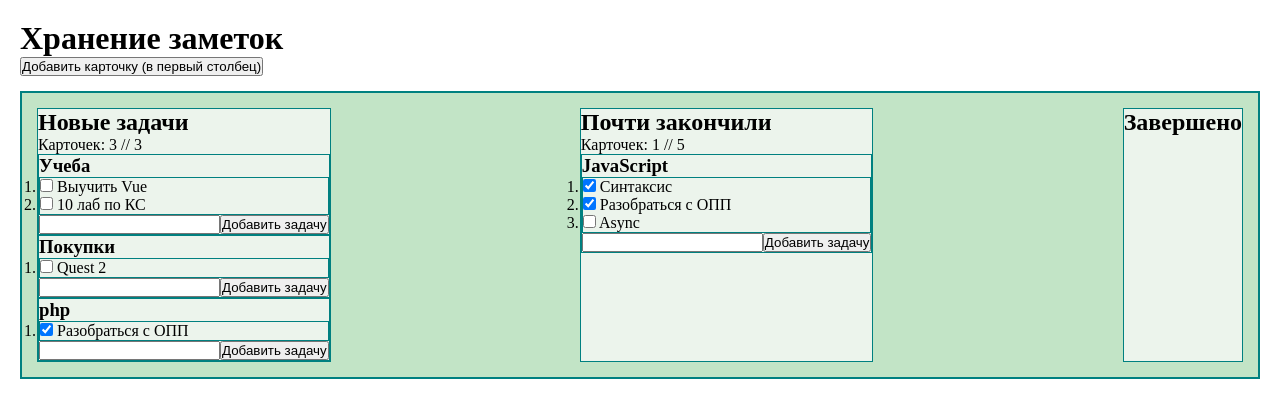
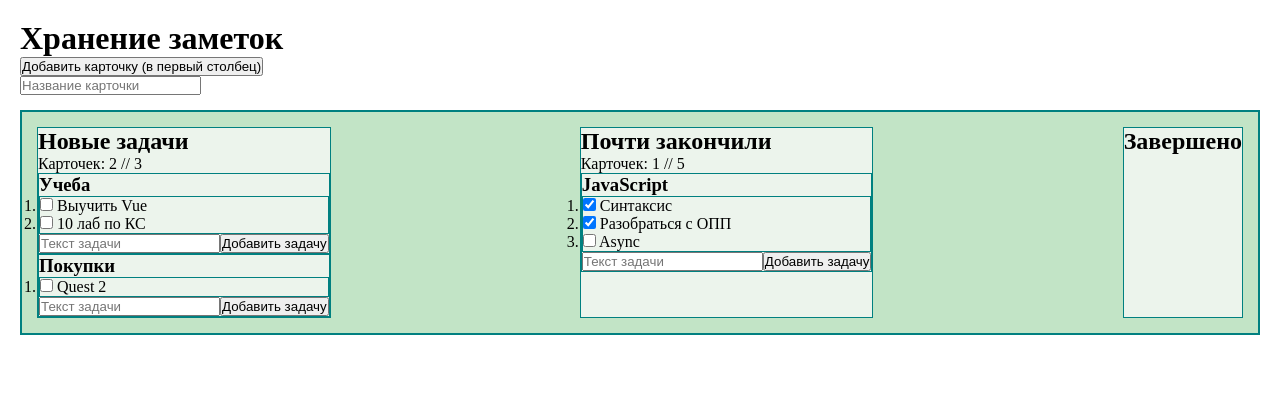
Before and after one commit to scarioneq/vue_practice_task2, a Vue app: page / in a window 1280 px wide. Shown: the top 418 px of the page. Built offline with nearby package versions, Linux system fonts and the light colour scheme.

Commit message:
создание карточки + логика по максимальному кол-ву карточек в 1 столбце готова, + начал делать логику создания задачи в карточке

```diff
--- a/src/App.vue
+++ b/src/App.vue
@@ -2,9 +2,18 @@
   <div class="app">
     <h1>Хранение заметок</h1>
     <div class="btn-card">
-      <button>Добавить карточку (в первый столбец)</button>
+      <form @submit.prevent>
+        <button @click="addCard()">Добавить карточку (в первый столбец)</button>
+        <br>
+        <input
+            type="text"
+            placeholder="Название карточки"
+            v-model="card.title"
+        >
+      </form>
+
     </div>
-    <Board :cards="cards" @task-toggled="[updateCompletedCards, editCardColumn]" />
+    <Board :cards="cards" @task-toggled="updateCompletedCards" @createTaskEvent="createTask"/>
   </div>
 </template>
 
@@ -16,6 +25,9 @@ export default {
   components: {Board},
   data() {
     return {
+      card : {
+        title: '',
+      },
       cards: [
         {
           id: 1,
@@ -36,14 +48,6 @@ export default {
         },
         {
           id: 3,
-          title: 'php',
-          column: 1,
-          tasks: [
-            {id: 1, text: 'Разобраться с ОПП', completed: true},
-          ],
-        },
-        {
-          id: 4,
           title: 'JavaScript',
           column: 2,
           tasks: [
@@ -56,13 +60,42 @@ export default {
     }
   },
   methods: {
+    createTask() {
+      console.log('1234');
+    },
+    addCard() {
+      // console.log(this.cards.length + "", this.card.title)
+      const cardsColumnOne = this.cards.filter(c => c.column === 1).length
+      // console.log(cardsColumnOne)
+
+      if (!(cardsColumnOne >= 3)) {
+        const card = {
+          id: this.cards.length + 1,
+          title: this.card.title,
+          column: 1,
+          tasks: []
+        }
+        this.cards.push(card)
+      }
+    },
     updateCompletedCards(data) {
       const card = this.cards.find(card => card.id === data.cardId)
+
       const task = card.tasks.find(task => task.id === data.taskId)
       task.completed = !task.completed
+      this.editCardColumn(card, task)
     },
-    editCardColumn(data) {
-
+    editCardColumn(card, task) {
+      const total = card.tasks.length
+      const completed = card.tasks.filter(t => t.completed).length
+      const percent = total === 0 ? 0 : (completed / total) * 100
+      if (percent >=100) {
+        card.column = 3
+      } else if (percent >= 50) {
+        card.column = 2
+      } else {
+        card.column = 1
+      }
     },
 
   },
--- a/src/components/board/Board.vue
+++ b/src/components/board/Board.vue
@@ -5,6 +5,7 @@
         :cards="cards.filter(card => card.column === 1)"
         :limit="3"
         @task-toggled="$emit('task-toggled', $event)"
+        @createTaskEvent="$emit('createTaskEvent', $event)"
 
     />
     <Column
@@ -12,11 +13,13 @@
         :cards="cards.filter(card => card.column === 2)"
         :limit="5"
         @task-toggled="$emit('task-toggled', $event)"
+        @createTaskEvent="$emit('createTaskEvent', $event)"
     />
     <Column
         title="Завершено"
         :cards="cards.filter(card => card.column === 3)"
         @task-toggled="$emit('task-toggled', $event)"
+        @createTaskEvent="$emit('createTaskEvent', $event)"
     />
   </div>
 </template>
--- a/src/components/board/Column.vue
+++ b/src/components/board/Column.vue
@@ -9,6 +9,7 @@
           :key="card.id"
           :card="card"
           @task-toggled="$emit('task-toggled', $event)"
+          @createTaskEvent="$emit('createTaskEvent', $event)"
 
       />
     </div>
--- a/src/components/note/NoteCard.vue
+++ b/src/components/note/NoteCard.vue
@@ -16,10 +16,17 @@
       </ol>
     </div>
 
-    <div class="btn-add-do">
-      <input type="text">
-      <button>Добавить задачу</button>
-    </div>
+    <form @submit.prevent class="btn-add-do">
+      <input
+          type="text"
+          placeholder="Текст задачи"
+          v-model="task.text"
+      >
+      <button
+          @click="createTask"
+
+      >Добавить задачу</button>
+    </form>
   </div>
 </template>
 
@@ -27,6 +34,13 @@
 
 
 export default {
+  data() {
+    return {
+      task: {
+        text: ''
+      }
+    }
+  },
   props: {
     card: {
       type: Object,
@@ -36,6 +50,13 @@ export default {
   emits: ['task-toggled'],
 
   methods: {
+    createTask() {
+      this.$emit('createTaskEvent', {
+        task: this.task,
+        taskText: this.task.text,
+      })
+    },
+
     toggleTask(task) {
       this.$emit('task-toggled', {
         cardId: this.card.id,
```
